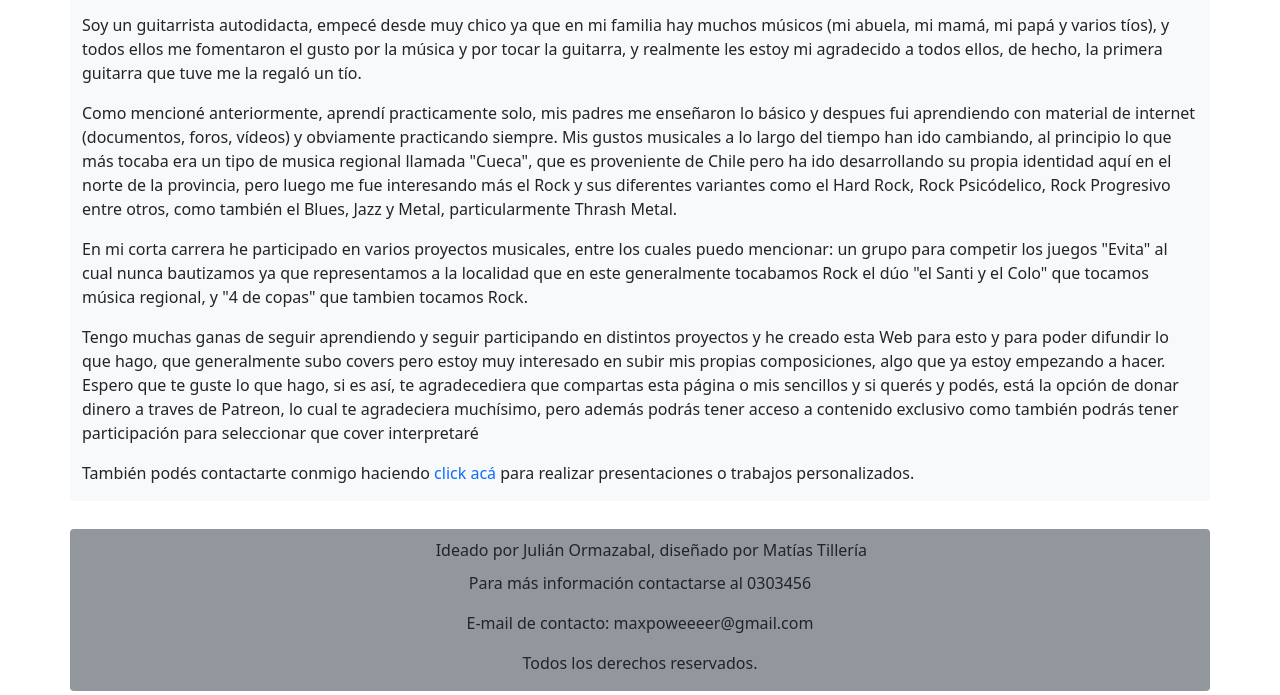
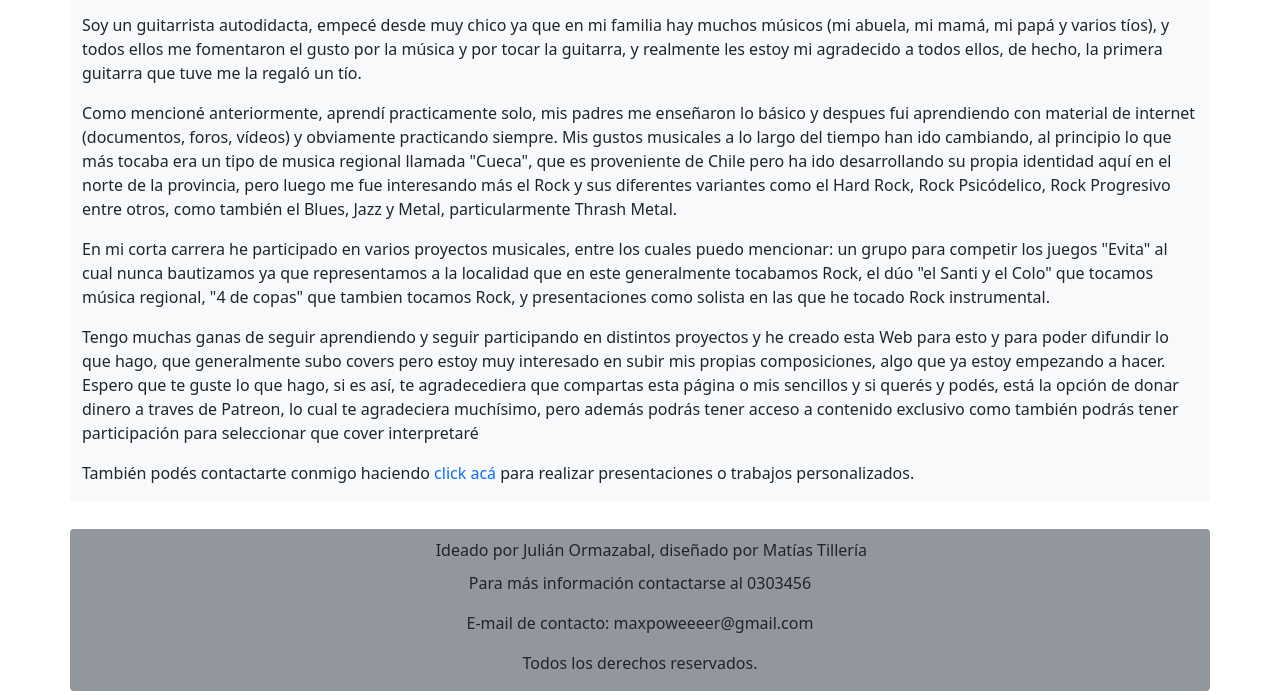
Before and after one commit to MatiasTilleria/RepositorioTille, a plain HTML site: page html/sobremi.html in a window 1280 px wide. Shown: the part 187-882 px from the top of the page. Drawn offline with Linux system fonts and the light colour scheme.

Commit message:
Colo Music v.1.3

```diff
--- a/html/sobremi.html
+++ b/html/sobremi.html
@@ -63,8 +63,8 @@
                     Mis gustos musicales a lo largo del tiempo han ido cambiando, al principio lo que más tocaba era un tipo de musica regional llamada "Cueca", que es proveniente de Chile pero ha ido desarrollando su propia identidad aquí en el norte de la provincia,
                     pero luego me fue interesando más el Rock y sus diferentes variantes como el Hard Rock, Rock Psicódelico, Rock Progresivo entre otros, como también el Blues, Jazz y Metal, particularmente Thrash Metal.
                     </p>
-                    <p> En mi corta carrera he participado en varios proyectos musicales, entre los cuales puedo mencionar: un grupo para competir los juegos "Evita" al cual nunca bautizamos ya que representamos a la localidad que en este generalmente tocabamos Rock
-                    el dúo "el Santi y el Colo" que tocamos música regional, y "4 de copas" que tambien tocamos Rock.
+                    <p> En mi corta carrera he participado en varios proyectos musicales, entre los cuales puedo mencionar: un grupo para competir los juegos "Evita" al cual nunca bautizamos ya que representamos a la localidad que en este generalmente tocabamos Rock,
+                    el dúo "el Santi y el Colo" que tocamos música regional, "4 de copas" que tambien tocamos Rock, y presentaciones como solista en las que he tocado Rock instrumental.
                     </p>
                     <p>Tengo muchas ganas de seguir aprendiendo y seguir participando en distintos proyectos y he creado esta Web para esto y para poder difundir lo que hago, que generalmente subo covers pero estoy muy interesado en subir mis propias composiciones, algo que ya estoy empezando a hacer.
                     Espero que te guste lo que hago, si es así, te agradecediera que compartas esta página o mis sencillos y si querés y podés, está la opción de donar dinero a traves de Patreon, lo cual te agradeciera muchísimo, pero además podrás tener acceso a contenido exclusivo como también podrás tener participación para seleccionar que cover interpretaré
```
